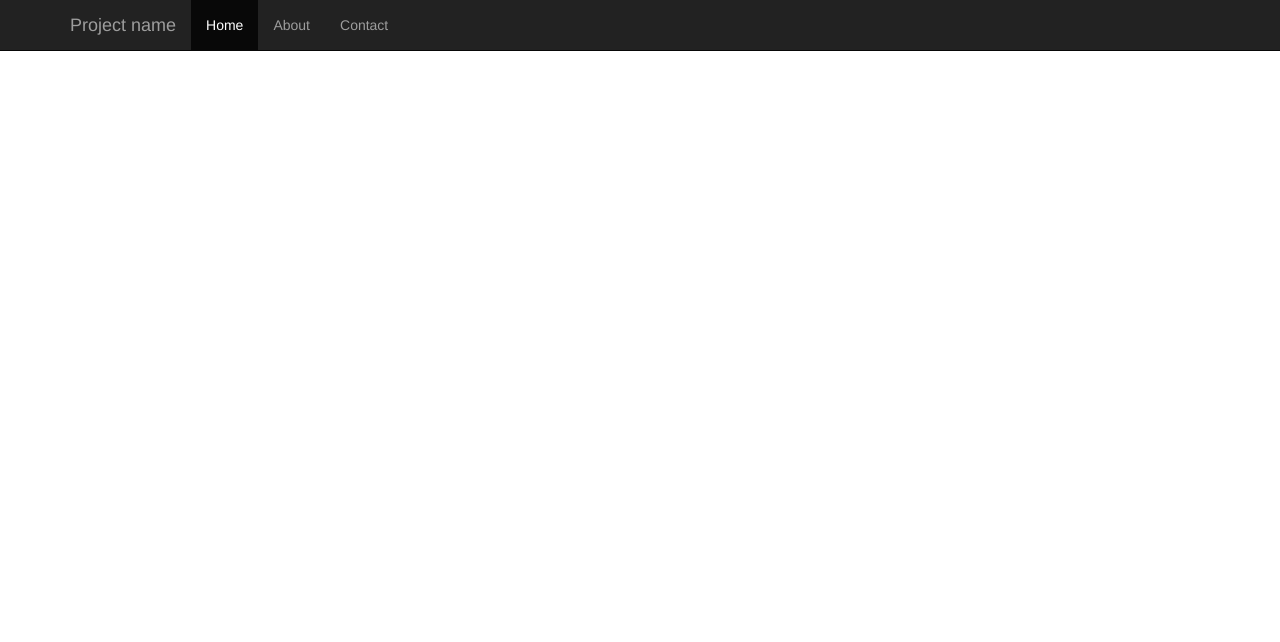
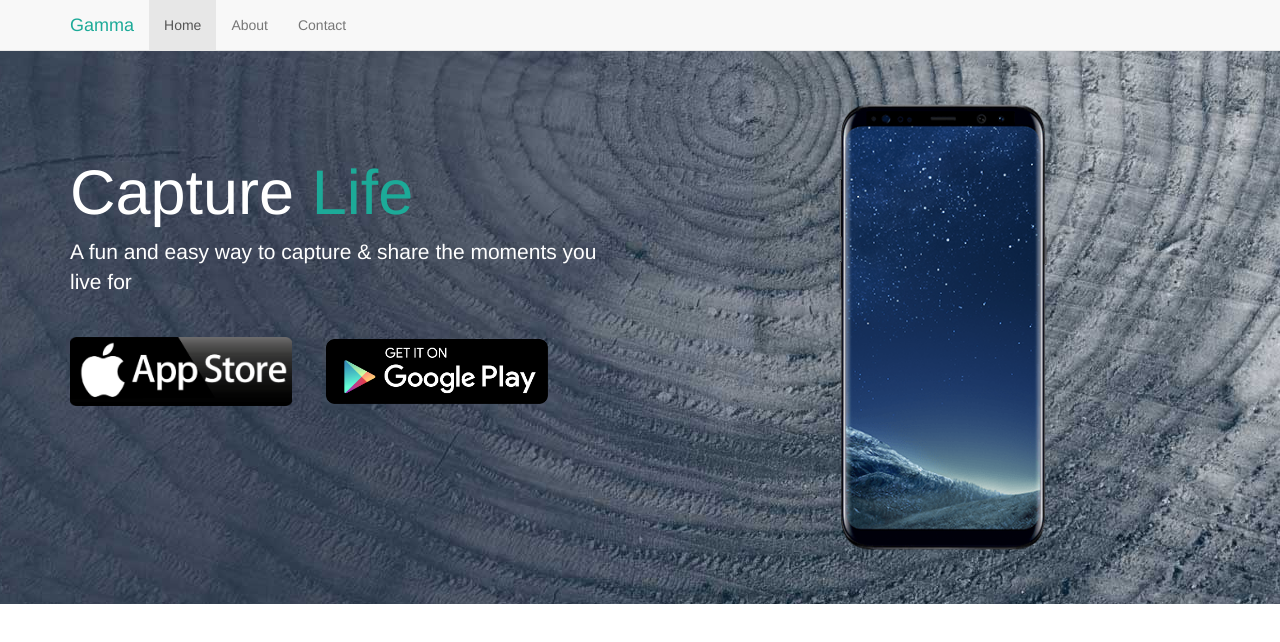
Before and after one commit to haipv1108/app_salespage, a plain HTML site: page index.html in a window 1280 px wide. Drawn offline with nearby package versions, Linux system fonts and the light colour scheme; files that its build step writes are made by us from their sources.

Commit message:
Create jumbotron layout

```diff
--- a/css/style.css
+++ b/css/style.css
@@ -1,3 +1,34 @@
 body {
   padding-top: 50px;
 }
+
+.em-text {
+	color: #1caa98 !important;
+}
+
+.jumbotron {
+	background: url(../img/site_showcase_bg.jpg) top center;
+	color: #fff;
+	height: 50%;
+	overflow: none;
+}
+
+.jumbotron h1 {
+	margin-top: 60px;
+}
+
+.jumbotron p {
+	margin-bottom: 40px;
+}
+
+.jumbotron .app-btn {
+	width: 40%;
+	margin-right: 30px;
+}
+
+.jumbotron .showcase-img {
+	margin-left: 25%;
+	margin-right: auto;
+	width: 54%;
+	text-align: center;
+}
--- a/index.html
+++ b/index.html
@@ -5,15 +5,15 @@
     <meta http-equiv="X-UA-Compatible" content="IE=edge">
     <meta name="viewport" content="width=device-width, initial-scale=1">
 
-    <title>Starter Template for Bootstrap</title>
+    <title>Gamma: Photo Sharing App</title>
     <!-- Bootstrap core CSS -->
     <link href="css/bootstrap.css" rel="stylesheet">
     <!-- Custom styles for this template -->
-    <link href="style.css" rel="stylesheet">
+    <link href="css/style.css" rel="stylesheet">
   </head>
 
   <body>
-    <nav class="navbar navbar-inverse navbar-fixed-top">
+    <nav class="navbar navbar-default navbar-fixed-top">
       <div class="container">
         <div class="navbar-header">
           <button type="button" class="navbar-toggle collapsed" data-toggle="collapse" data-target="#navbar" aria-expanded="false" aria-controls="navbar">
@@ -22,7 +22,7 @@
             <span class="icon-bar"></span>
             <span class="icon-bar"></span>
           </button>
-          <a class="navbar-brand" href="#">Project name</a>
+          <a class="navbar-brand em-text" href="#">Gamma</a>
         </div>
         <div id="navbar" class="collapse navbar-collapse">
           <ul class="nav navbar-nav">
@@ -34,6 +34,22 @@
       </div>
     </nav>
 
+    <div class="jumbotron">
+      <div class="container">
+        <div class="row">
+          <div class="col-md-6">
+            <h1>Capture <span class="em-text">Life</span></h1>
+            <p>A fun and easy way to capture & share the moments you live for</p>
+            <a href="#"><img class="app-btn" src="img/icon_apple_store.png"></a>
+            <a href="#"><img class="app-btn" src="img/icon_google_play.png"></a>
+          </div>
+          <div class="col-md-6">
+            <img class="showcase-img" src="img/site_phone.png">
+          </div>
+        </div>
+      </div>
+    </div>
+
     <section>
 
     </section>
@@ -41,8 +57,7 @@
 
     <!-- Bootstrap core JavaScript
     ================================================== -->
-
     <script src="https://ajax.googleapis.com/ajax/libs/jquery/1.12.4/jquery.min.js"></script>
-    <script src="js/bootstrap.min.js"></script>
+    <script src="js/bootstrap.js"></script>
   </body>
 </html>
```
Also changed, not shown: img/icon_apple_store.png (added), img/icon_google_play.png (added), img/site_phone.png (added), img/site_showcase_bg.jpg (added).
